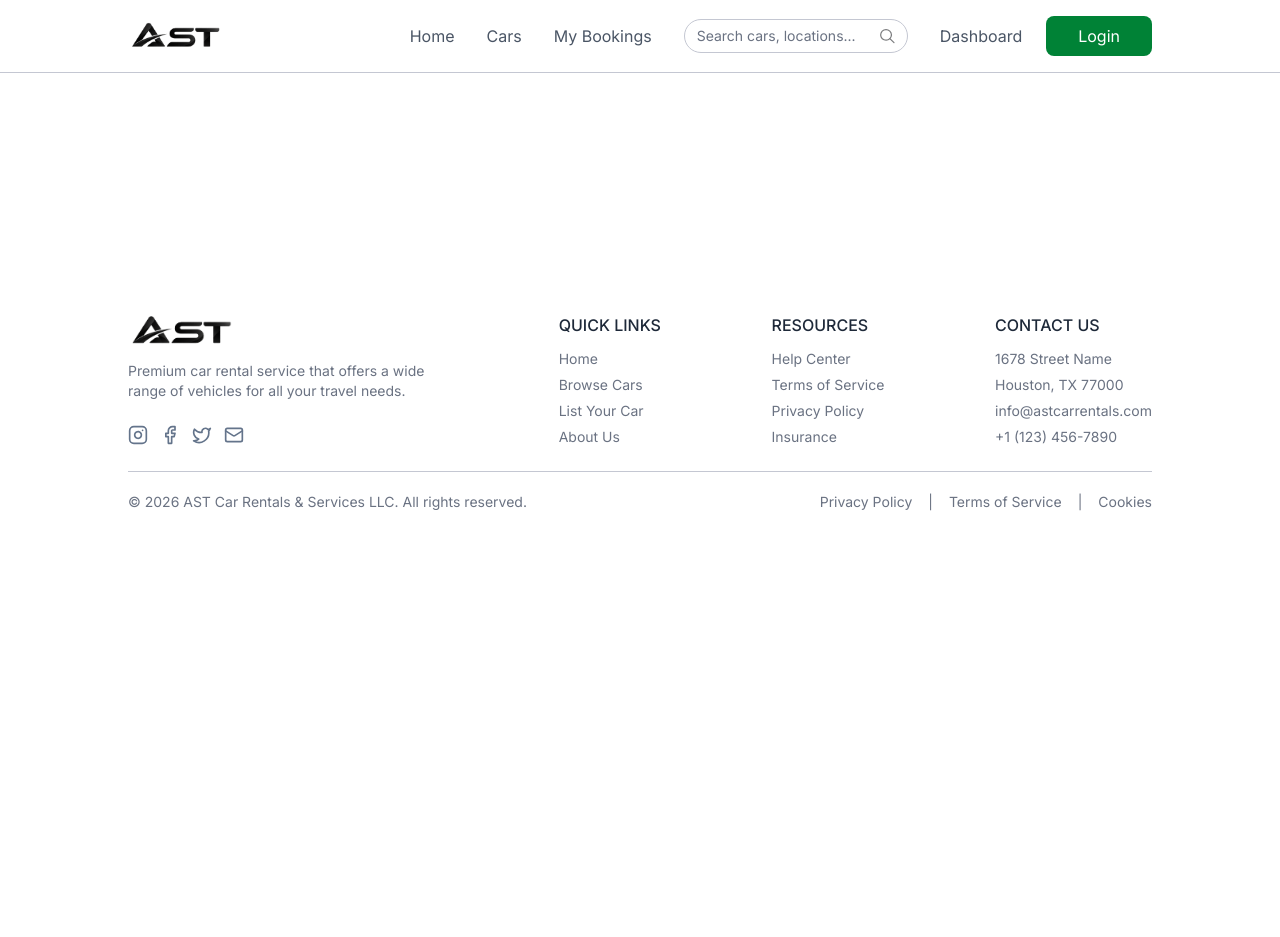
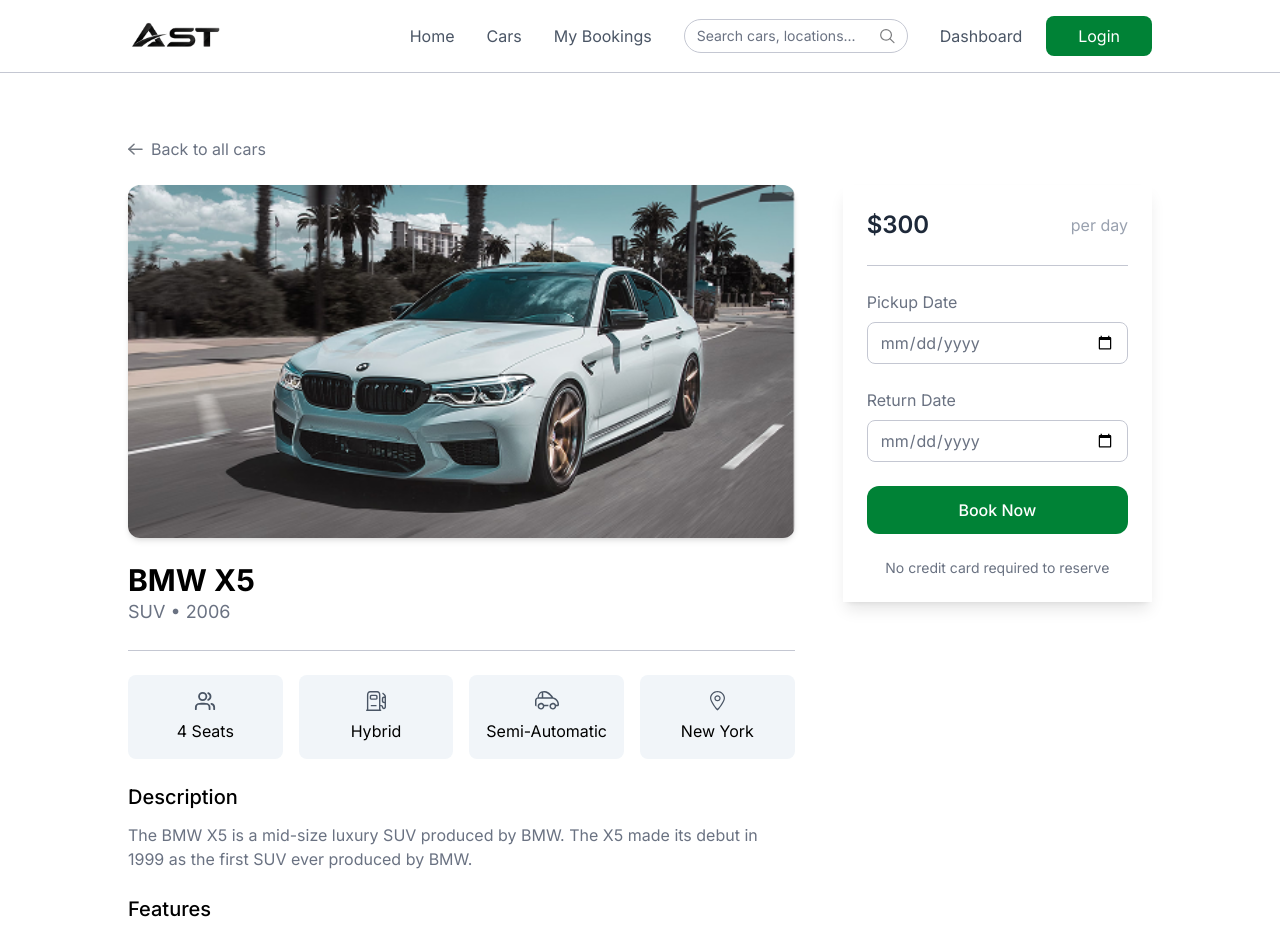
Before and after one commit to TheIntrovertedJ/AST-CarRental, a React (Vite) app: page /car-details/67ff5bc069c03d4e45f30b77 in a window 1280 px wide. Shown: the top 937 px of the page. Before the commit the page ends 800 px from the top, so only its background shows below. Built offline with nearby package versions, Linux system fonts and the light colour scheme.

Commit message:
car card section done

```diff
--- a/src/components/FeaturedSection.jsx
+++ b/src/components/FeaturedSection.jsx
@@ -21,7 +21,7 @@
 				{/* Render featured vehicles here */}
 
 				{dummyCarData.slice(0, 6).map((car) => (
-					<div key={car._id}>
+					<div key={car._id} onClick={() => navigate(`/car-details/${car._id}`)}>
 						<CarCard car={car} />
 					</div>
 				))}
--- /dev/null
+++ b/src/components/Loader.jsx
@@ -0,0 +1,9 @@
+const Loader = () => {
+	return (
+		<div className="flex justify-center items-center h-[80vh]">
+			<div className="animate-spin rounded-full h-14 w-14 border-4 border-gray-300 border-b-green-700"></div>
+		</div>
+	);
+};
+
+export default Loader;
--- a/src/pages/CarDetails.jsx
+++ b/src/pages/CarDetails.jsx
@@ -1,5 +1,139 @@
+import { useNavigate, useParams } from 'react-router-dom';
+import { assets, dummyCarData } from '../assets/assets';
+import Loader from '../components/Loader';
+
 const CarDetails = () => {
-	return <div></div>;
+	const { id } = useParams();
+	const navigate = useNavigate();
+	const car = dummyCarData.find((car) => car._id === id);
+	const currencySymbol = import.meta.env.VITE_CURRENCY || '$';
+
+	const handleSubmit = async (e) => {
+		e.preventDefault();
+	};
+
+	return car ? (
+		<div className="px-6 md:px-16 lg:px-24 xl:px-32 mt-16">
+			<button
+				onClick={() => navigate(-1)}
+				className="flex items-center gap-2 mb-6 text-gray-500 cursor-pointer"
+			>
+				<img src={assets.arrow_icon} alt="" className="rotate-180 opacity-65" />
+				Back to all cars
+			</button>
+
+			<div className="grid grid-cols-1 lg:grid-cols-3 gap-8 lg:gap-12">
+				{/* Left Car Image and Details Placeholder */}
+				<div className="lg:col-span-2">
+					<img
+						src={car.image}
+						alt=""
+						className="w-full h-auto md:max-h-100 object-cover rounded-xl mb-6 shadow-md"
+					/>
+					<div className="space-y-6">
+						<div>
+							<h1 className="text-3xl font-bold">
+								{car.brand} {car.model}
+							</h1>
+							<p className="text-gray-500 text-lg">
+								{car.category} • {car.year}
+							</p>
+						</div>
+						<hr className="border-borderColor my-6" />
+
+						<div className="grid grid-cols-2 sm:grid-cols-4 gap-4">
+							{[
+								{ icon: assets.users_icon, text: `${car.seats} Seats` },
+								{ icon: assets.fuel_icon, text: car.fuel_type },
+								{ icon: assets.car_icon, text: car.transmission },
+								{ icon: assets.location_icon, text: car.location },
+							].map(({ icon, text }) => (
+								<div
+									key={text}
+									className="flex flex-col items-center bg-light p-4 rounded-lg"
+								>
+									<img src={icon} alt="" className="h-5 mb-2" />
+									{text}
+								</div>
+							))}
+						</div>
+
+						{/* Description */}
+						<div>
+							<h1 className="text-xl font-medium mb-3">Description</h1>
+							<p className="text-gray-500">{car.description}</p>
+						</div>
+
+						{/* Features */}
+						<div>
+							<h1 className="text-xl font-medium mb-3">Features</h1>
+							<ul className="grid grid-cols-1 sm:grid-cols-2 gap-2">
+								{['360 Camera', 'GPS', 'Heated Seats', 'Bluetooth'].map(
+									(item) => (
+										<li key={item} className="flex items-center text-gray-500">
+											<img
+												src={assets.check_icon}
+												className="h-4 mr-2"
+												alt=""
+											/>
+											{item}
+										</li>
+									),
+								)}
+							</ul>
+						</div>
+					</div>
+				</div>
+
+				{/* Right Car Details Placeholder */}
+				<form
+					onSubmit={handleSubmit}
+					className="shadow-lg h-max sticky top-18 rounded-x1 p-6 space-y-6 text-gray-500"
+				>
+					<p className="flex items-center justify-between text-2xl text-gray-800 font-semibold">
+						{currencySymbol}
+						{car.pricePerDay}{' '}
+						<span className="text-base text-gray-400 font-normal">
+							{' '}
+							per day
+						</span>{' '}
+					</p>
+
+					<hr className="border-borderColor my-6" />
+					<div className="flex flex-col gap-2">
+						<label htmlFor="pickup-date">Pickup Date</label>
+						<input
+							type="date"
+							className="border border-borderColor px-3 py-2 rounded-lg"
+							required
+							id="pickup-date"
+							min={new Date().toISOString().split('T')[0]}
+						/>
+					</div>
+
+					<div className="flex flex-col gap-2">
+						<label htmlFor="return-date">Return Date</label>
+						<input
+							type="date"
+							className="border border-borderColor px-3 py-2 rounded-lg"
+							required
+							id="return-date"
+						/>
+					</div>
+
+					<button className="w-full bg-green-700 hover:bg-green-800 transition-all py-3 font-medium text-white rounded-xl cursor-pointer">
+						Book Now
+					</button>
+
+					<p className="text-center text-sm">
+						No credit card required to reserve
+					</p>
+				</form>
+			</div>
+		</div>
+	) : (
+		<Loader />
+	);
 };
 
 export default CarDetails;
--- a/src/pages/cars.jsx
+++ b/src/pages/cars.jsx
@@ -1,5 +1,20 @@
+import { Link } from 'react-router-dom';
+import { dummyCarData } from '../assets/assets';
+import CarCard from '../components/CarCard';
+
 const Cars = () => {
-	return <div></div>;
+	return (
+		<main className="px-6 md:px-16 lg:px-24 xl:px-32 py-16">
+			<h1 className="text-3xl font-semibold mb-8">All Cars</h1>
+			<div className="grid grid-cols-1 sm:grid-cols-2 lg:grid-cols-3 gap-8">
+				{dummyCarData.map((car) => (
+					<Link key={car._id} to={`/car-details/${car._id}`}>
+						<CarCard car={car} />
+					</Link>
+				))}
+			</div>
+		</main>
+	);
 };
 
 export default Cars;
```
